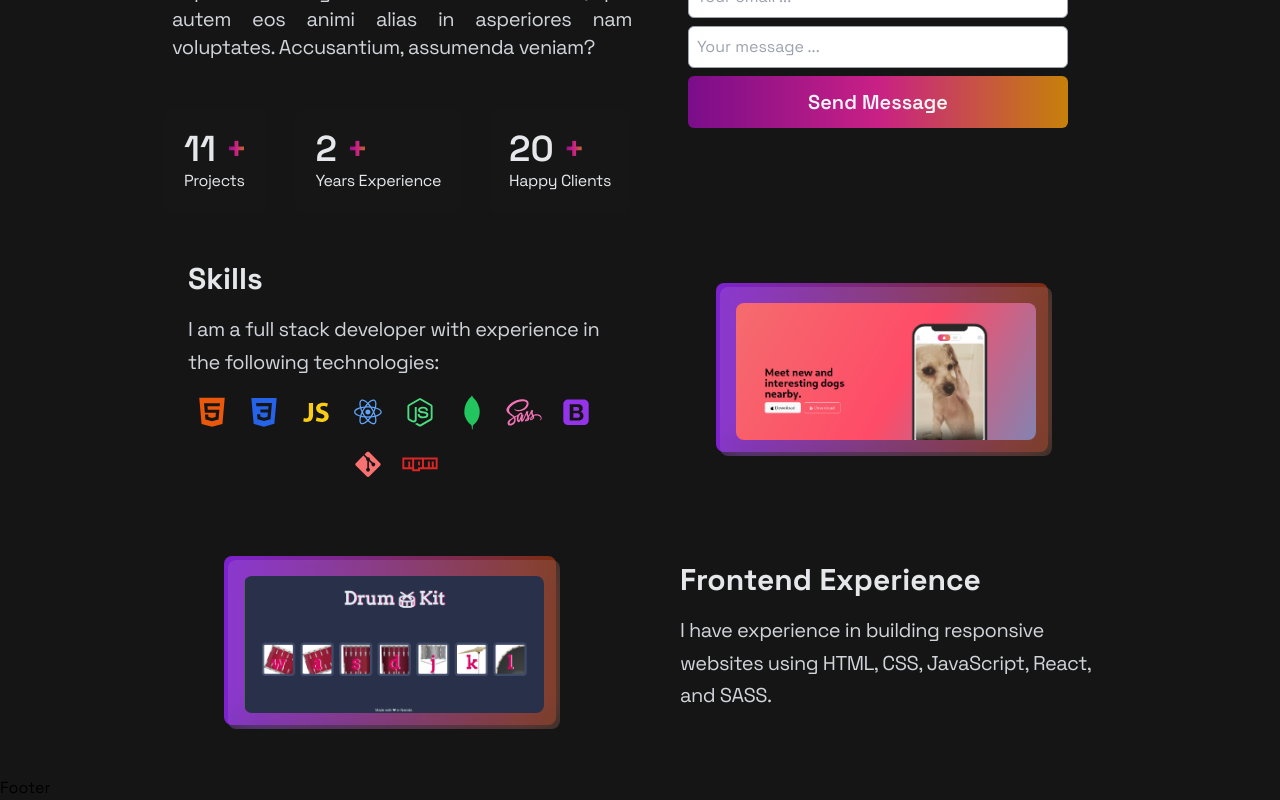
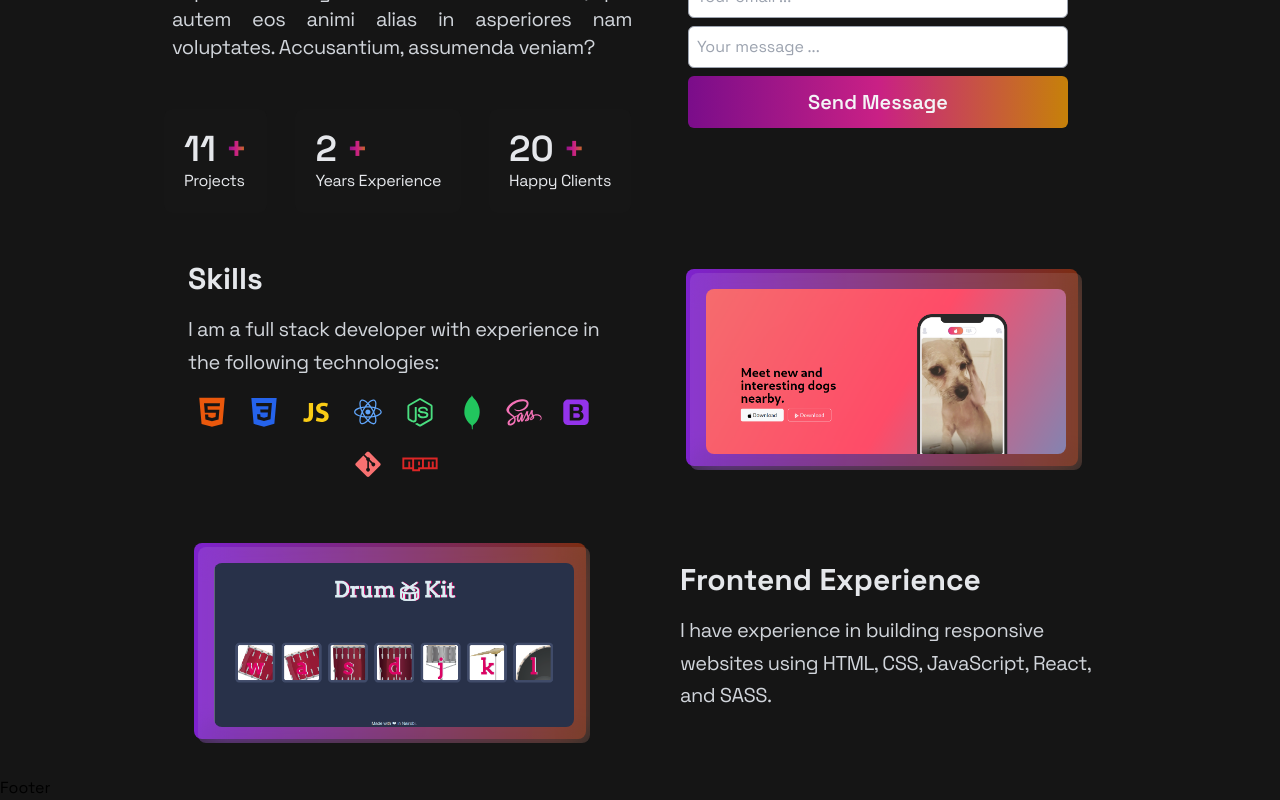
Before and after one commit to njange/portfolio, a React (Vite) app: page / in a window 1280 px wide. Shown: the part 1517-2317 px from the top of the page. Built offline with nearby package versions, Linux system fonts and the light colour scheme.

Commit message:
images padding

```diff
--- a/src/components/About.jsx
+++ b/src/components/About.jsx
@@ -38,14 +38,14 @@ const About = () => {
         <div className='relative group'>
           <div className='w-full h-full absolute -inset-1 bg-gradient-to-r from-purple-700 to-orange-900 rounded-lg'></div>
           <div className='relative w-full p-4 bg-white bg-opacity-10 backdrop-blur-lg rounded-lg'>
-            <img src={project2} alt='project 2' className='rounded-lg md:max-w-[300px]'/>
+            <img src={project2} alt='project 2' className='rounded-lg md:max-w-[360px]'/>
           </div>
 
         </div>
         <div className='relative group'>
           <div className='w-full h-full absolute -inset-1 bg-gradient-to-r from-purple-700 to-orange-900 rounded-lg'></div>
           <div className='relative w-full p-4 bg-white bg-opacity-10 backdrop-blur-lg rounded-lg'>
-            <img src={project3} alt='project 3' className='rounded-lg md:max-w-[300px]'/>
+            <img src={project3} alt='project 3' className='rounded-lg md:max-w-[360px]'/>
           </div>
 
         </div>
```
